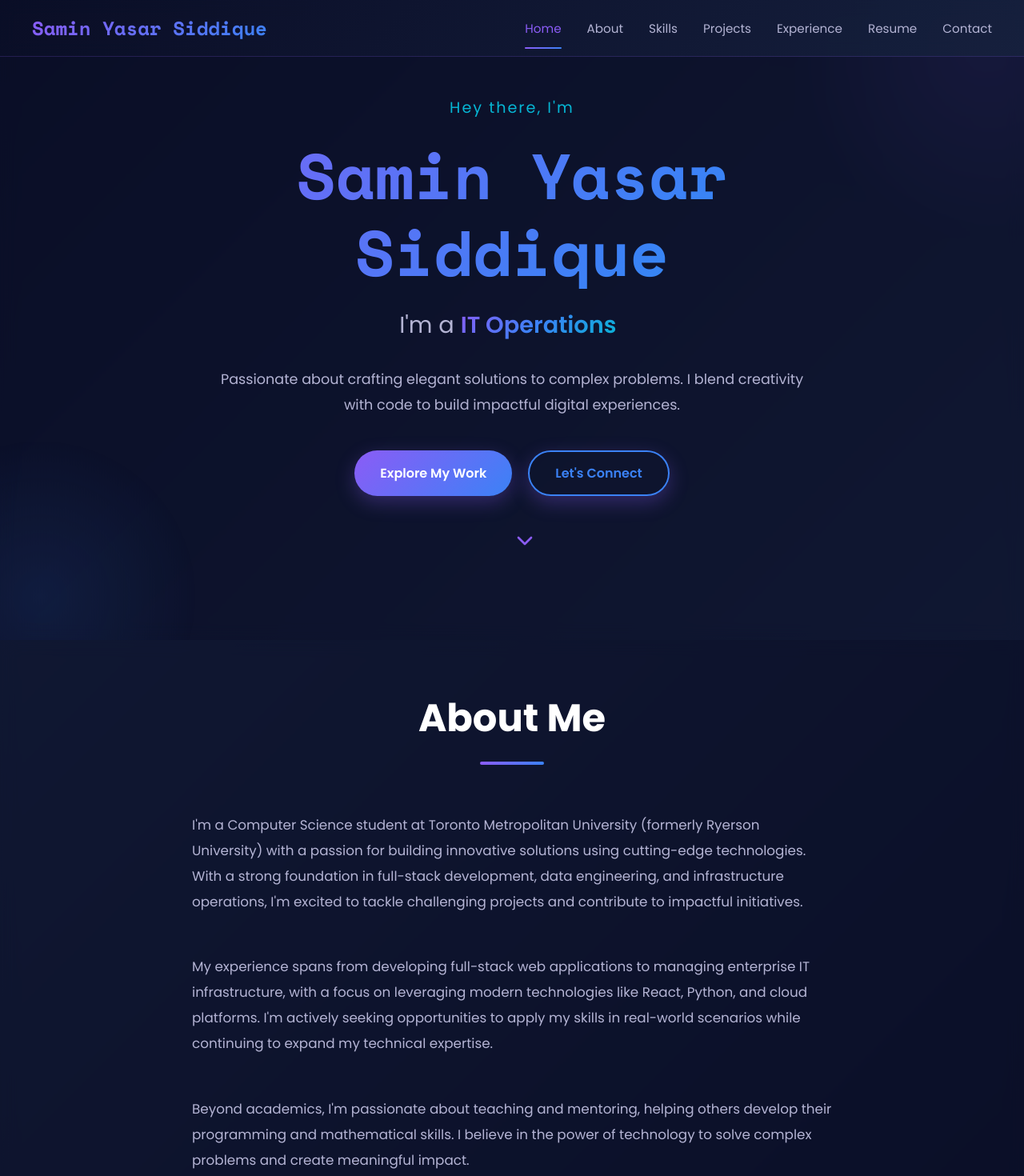
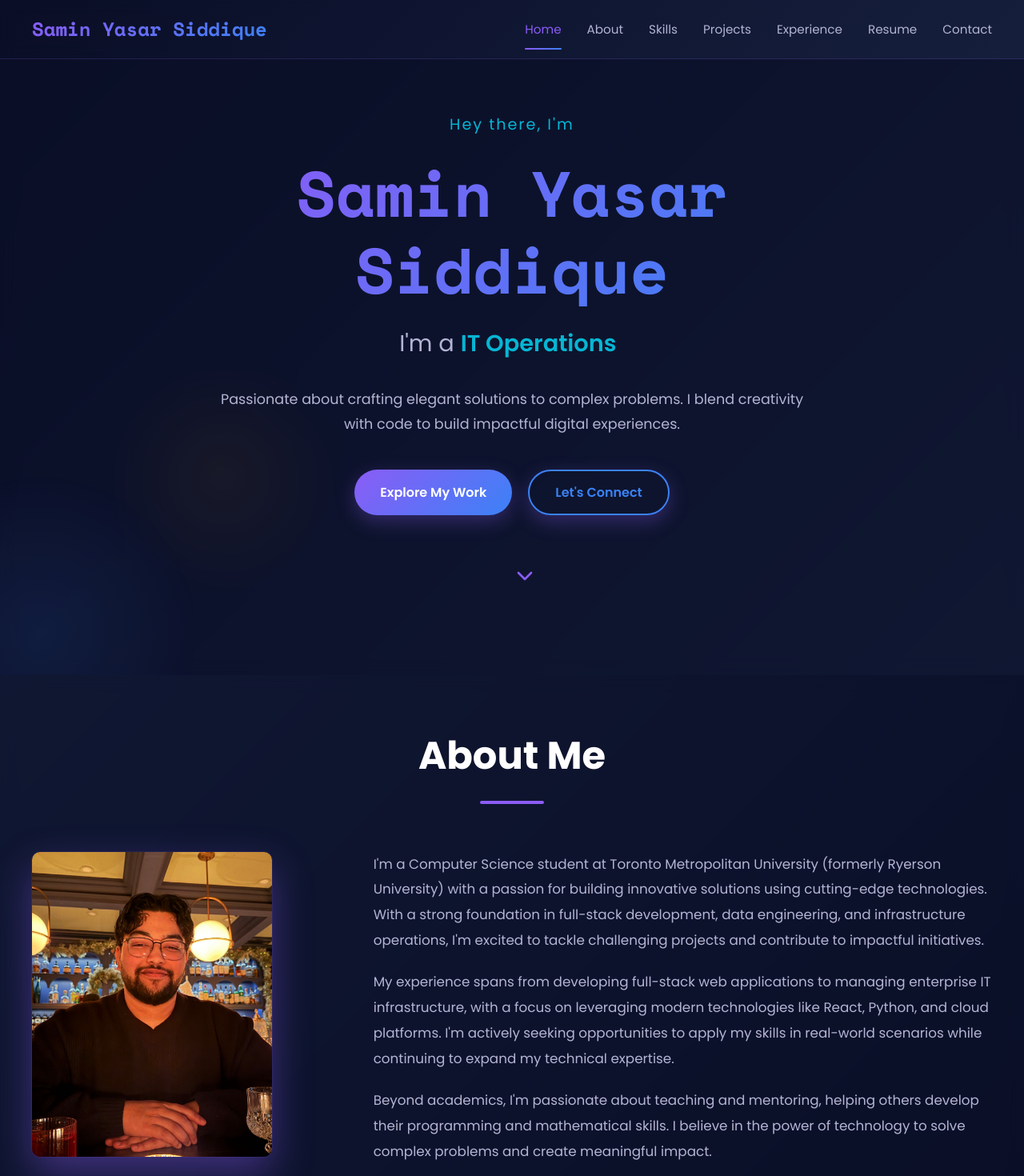
Before and after one commit to svmxn/portfolio, a React (Vite) app: page / in a window 1280 px wide. Shown: the top 1470 px of the page at 80% size. Built offline with nearby package versions, Linux system fonts and the light colour scheme.

Commit message:
New update

```diff
--- a/src/components/About.jsx
+++ b/src/components/About.jsx
@@ -37,6 +37,10 @@ export default function About() {
         </motion.div>
 
         <motion.div variants={itemVariants} className="about-content">
+          <div className="about-image">
+            <img src="/samin.jpg" alt="Samin Siddique" />
+          </div>
+          <div className="about-text">
             <p>
               I'm a Computer Science student at Toronto Metropolitan University (formerly Ryerson University) with a passion for building innovative solutions using cutting-edge technologies. With a strong foundation in full-stack development, data engineering, and infrastructure operations, I'm excited to tackle challenging projects and contribute to impactful initiatives.
             </p>
@@ -48,6 +52,7 @@ export default function About() {
             <p>
               Beyond academics, I'm passionate about teaching and mentoring, helping others develop their programming and mathematical skills. I believe in the power of technology to solve complex problems and create meaningful impact.
             </p>
+          </div>
         </motion.div>
 
         <motion.div variants={itemVariants} className="about-highlights">
--- a/src/components/Projects.jsx
+++ b/src/components/Projects.jsx
@@ -12,8 +12,8 @@ export default function Projects() {
         'Enhanced the platform\'s functionality by incorporating features for task management, payment tracking, and student progress monitoring.'
       ],
       technologies: ['HTML/CSS', 'React.js', 'MySQL'],
-      github: 'https://github.com',
-      link: '#',
+      github: 'https://github.com/svmxn',
+      link: 'https://www.mentorsattendance.com/',
       featured: true,
     },
   ]
--- a/src/styles/About.css
+++ b/src/styles/About.css
@@ -1,6 +1,6 @@
 /* About Styles */
 .about {
-  background: linear-gradient(135deg, #16213e 0%, #0a0e27 100%);
+  background: linear-gradient(135deg, var(--secondary-dark) 0%, var(--primary-dark) 100%);
 }
 
 .about-header {
@@ -15,25 +15,38 @@
 .accent-line {
   width: 80px;
   height: 4px;
-  background: linear-gradient(90deg, #8b5cf6, #3b82f6);
+  background: var(--accent-purple);
   margin: 0 auto;
   border-radius: 2px;
 }
 
 .about-content {
   display: grid;
-  grid-template-columns: 1fr;
-  gap: 30px;
+  grid-template-columns: 1fr 2fr;
+  gap: 40px;
   margin-bottom: 60px;
-  max-width: 800px;
+  max-width: 1200px;
   margin-left: auto;
   margin-right: auto;
 }
 
-.about-content p {
+.about-image img {
+  width: 100%;
+  max-width: 300px;
+  height: auto;
+  border-radius: 10px;
+  box-shadow: 0 20px 50px rgba(139, 92, 246, 0.4), 0 0 0 1px rgba(139, 92, 246, 0.1);
+}
+
+.about-text p {
   font-size: 1.05rem;
   line-height: 1.9;
   color: var(--text-secondary);
+  margin-bottom: 20px;
+}
+
+.about-text p:last-child {
+  margin-bottom: 0;
 }
 
 .about-highlights {
--- a/src/styles/Contact.css
+++ b/src/styles/Contact.css
@@ -1,6 +1,6 @@
 /* Contact Styles */
 .contact {
-  background: linear-gradient(135deg, #16213e 0%, #0a0e27 100%);
+  background: linear-gradient(135deg, var(--secondary-dark) 0%, var(--primary-dark) 100%);
 }
 
 .contact-header {
@@ -87,10 +87,7 @@
 }
 
 .contact-footer .highlight {
-  background: linear-gradient(135deg, #8b5cf6, #3b82f6);
-  -webkit-background-clip: text;
-  -webkit-text-fill-color: transparent;
-  background-clip: text;
+  color: var(--accent-purple);
   font-weight: 600;
 }
 
--- a/src/styles/Experience.css
+++ b/src/styles/Experience.css
@@ -1,6 +1,6 @@
 /* Experience Styles */
 .experience {
-  background: linear-gradient(135deg, #0a0e27 0%, #16213e 100%);
+  background: linear-gradient(135deg, var(--primary-dark) 0%, var(--secondary-dark) 100%);
 }
 
 .experience-header {
@@ -26,7 +26,7 @@
   top: 0;
   bottom: 0;
   width: 2px;
-  background: linear-gradient(180deg, #8b5cf6, #3b82f6, #06b6d4);
+  background: linear-gradient(180deg, var(--accent-purple), var(--accent-blue), var(--accent-cyan));
   opacity: 0.3;
 }
 
@@ -50,7 +50,7 @@
 .timeline-dot {
   width: 16px;
   height: 16px;
-  background: linear-gradient(135deg, #8b5cf6, #3b82f6);
+  background: linear-gradient(135deg, var(--accent-purple), var(--accent-blue));
   border-radius: 50%;
   position: relative;
   box-shadow: 0 0 20px rgba(139, 92, 246, 0.5);
--- a/src/styles/Hero.css
+++ b/src/styles/Hero.css
@@ -16,7 +16,7 @@
   top: -200px;
   right: -200px;
   border-radius: 50%;
-  animation: float 6s ease-in-out infinite;
+  animation: float 6s ease-out infinite;
 }
 
 .hero::after {
@@ -28,7 +28,19 @@
   bottom: -150px;
   left: -150px;
   border-radius: 50%;
-  animation: float-reverse 8s ease-in-out infinite;
+  animation: float-reverse 8s ease-out infinite;
+}
+
+.hero::before {
+  content: '';
+  position: absolute;
+  width: 300px;
+  height: 300px;
+  background: radial-gradient(circle, rgba(255, 165, 0, 0.1) 0%, transparent 70%);
+  top: 50%;
+  left: 10%;
+  border-radius: 50%;
+  animation: float 10s ease-out infinite reverse;
 }
 
 @keyframes float {
@@ -46,7 +58,7 @@
   position: relative;
   z-index: 1;
   max-width: 800px;
-  padding: 60px 20px;
+  padding: 80px 20px;
   width: 100%;
 }
 
@@ -63,12 +75,7 @@
   line-height: 1.2;
   margin-bottom: 20px;
   font-family: 'Space Mono', monospace;
-  background: linear-gradient(135deg, #8b5cf6, #3b82f6, #06b6d4);
-  -webkit-background-clip: text;
-  -webkit-text-fill-color: transparent;
-  background-clip: text;
-  animation: gradient-shift 4s ease infinite;
-  background-size: 200% 200%;
+  animation: fade-in 2s ease-out;
 }
 
 @keyframes gradient-shift {
@@ -93,10 +100,7 @@
 }
 
 .hero-subtitle-typed {
-  background: linear-gradient(135deg, #8b5cf6, #3b82f6, #06b6d4);
-  -webkit-background-clip: text;
-  -webkit-text-fill-color: transparent;
-  background-clip: text;
+  color: var(--accent-cyan);
   font-weight: 600;
   margin-left: 8px;
 }
--- a/src/styles/Navigation.css
+++ b/src/styles/Navigation.css
@@ -22,7 +22,7 @@
 .nav-logo {
   font-size: 1.5rem;
   font-weight: 700;
-  background: linear-gradient(135deg, #8b5cf6 0%, #3b82f6 100%);
+  background: linear-gradient(135deg, var(--accent-purple) 0%, var(--accent-blue) 100%);
   -webkit-background-clip: text;
   -webkit-text-fill-color: transparent;
   background-clip: text;
@@ -65,7 +65,7 @@
   left: 0;
   right: 0;
   height: 2px;
-  background: linear-gradient(90deg, #8b5cf6, #3b82f6);
+  background: linear-gradient(90deg, var(--accent-purple), var(--accent-blue));
   border-radius: 1px;
 }
 
--- a/src/styles/Projects.css
+++ b/src/styles/Projects.css
@@ -1,6 +1,6 @@
 /* Projects Styles */
 .projects {
-  background: linear-gradient(135deg, #16213e 0%, #0a0e27 100%);
+  background: linear-gradient(135deg, var(--secondary-dark) 0%, var(--primary-dark) 100%);
 }
 
 .projects-header {
@@ -80,7 +80,7 @@
 .featured-badge {
   display: inline-block;
   padding: 4px 12px;
-  background: linear-gradient(135deg, #8b5cf6, #3b82f6);
+  background: var(--accent-purple);
   color: white;
   font-size: 0.75rem;
   font-weight: 600;
--- a/src/styles/Resume.css
+++ b/src/styles/Resume.css
@@ -1,6 +1,6 @@
 /* Resume Styles */
 .resume {
-  background: linear-gradient(135deg, #0a0e27 0%, #16213e 100%);
+  background: linear-gradient(135deg, var(--primary-dark) 0%, var(--secondary-dark) 100%);
 }
 
 .resume-header {
--- a/src/styles/Skills.css
+++ b/src/styles/Skills.css
@@ -1,6 +1,6 @@
 /* Skills Styles */
 .skills {
-  background: linear-gradient(135deg, #0a0e27 0%, #16213e 100%);
+  background: linear-gradient(135deg, var(--primary-dark) 0%, var(--secondary-dark) 100%);
 }
 
 .skills-header {
@@ -35,7 +35,7 @@
   left: 0;
   right: 0;
   height: 2px;
-  background: linear-gradient(90deg, #8b5cf6, #3b82f6, transparent);
+  background: linear-gradient(90deg, var(--accent-purple), var(--accent-blue), transparent);
   opacity: 0;
   transition: opacity 0.3s ease;
 }
--- a/src/styles/global.css
+++ b/src/styles/global.css
@@ -32,7 +32,7 @@ body {
   background: linear-gradient(135deg, var(--primary-dark) 0%, var(--secondary-dark) 100%);
   color: var(--text-primary);
   background-attachment: fixed;
-  line-height: 1.6;
+  line-height: 1.7;
   overflow-x: hidden;
 }
 
```
Also changed, not shown: skills-lock.json (added, +10 -0 lines), public/samin.jpg (added), 1 other file (tests, documents, lock files or other folders). Lines whose indentation alone changed are shown as unchanged.
